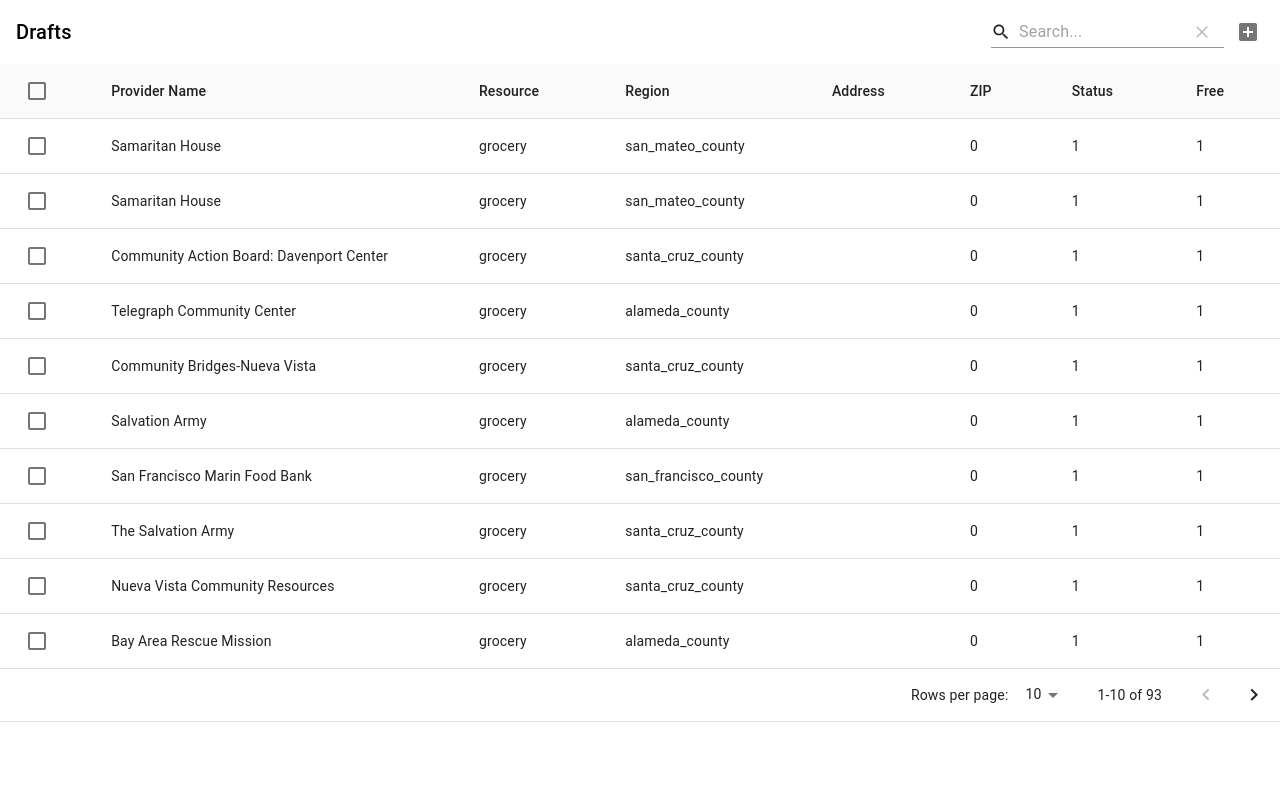
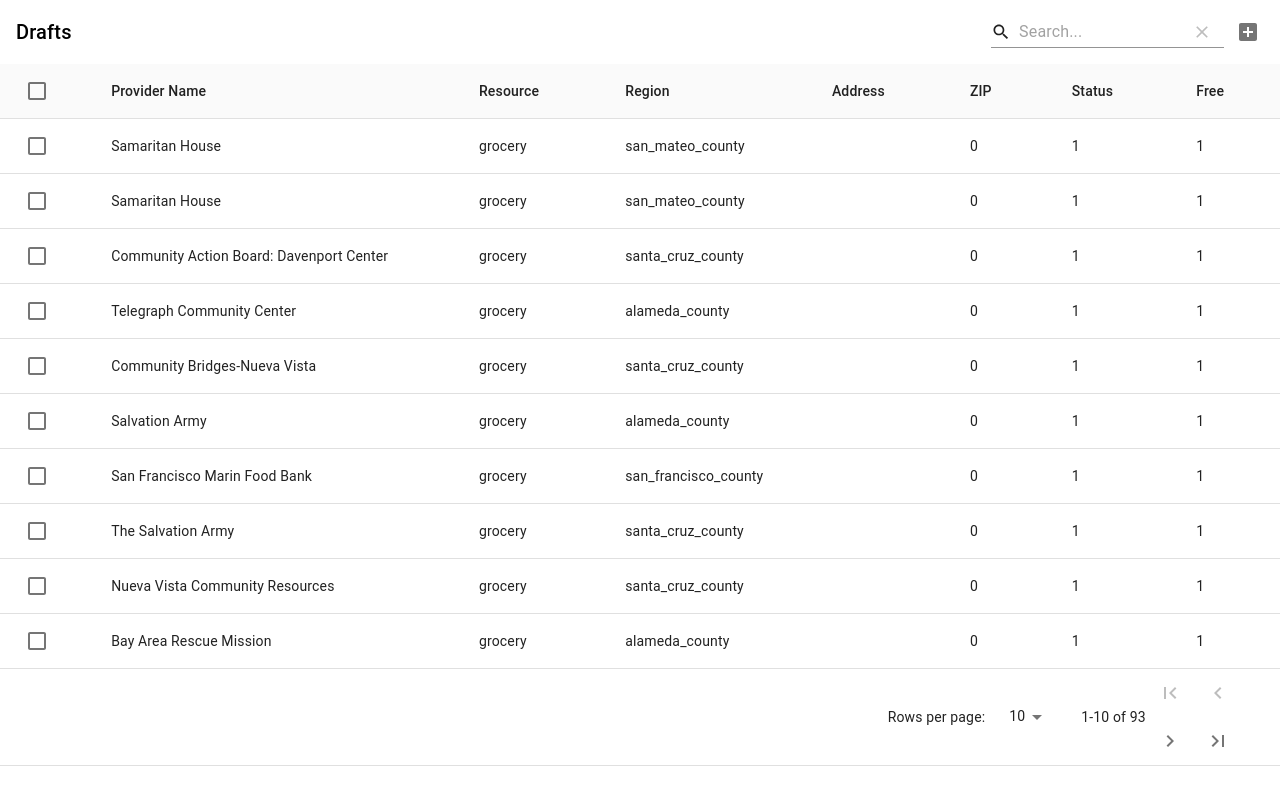
Before and after one commit to dcl-covid-19/bac-volunteer-cms, a React (Create React App) app: page / in a window 1280 px wide. Shown: the top 786 px of the page. Built offline with nearby package versions, Linux system fonts and the light colour scheme.

Commit message:
Table Pagination Actions

```diff
--- a/src/components/table/Table.tsx
+++ b/src/components/table/Table.tsx
@@ -11,6 +11,7 @@
 import TableSortLabel from '@material-ui/core/TableSortLabel';
 import { useGlobalFilter, usePagination, useRowSelect, useSortBy, useTable, Column } from 'react-table';
 
+import TablePaginationActions from './TablePaginationActions';
 import TableToolbar from './TableToolbar';
 import { selectColumn } from './Columns';
 
@@ -77,7 +78,6 @@
                                         {column.id !== 'selection' ? (
                                             <TableSortLabel
                                                 active={column.isSorted}
-                                                // react-table has a unsorted state which is not treated here
                                                 direction={column.isSortedDesc ? 'desc' : 'asc'}
                                             />
                                         ) : null}
@@ -109,6 +109,8 @@
                                     5,
                                     10,
                                     25,
+                                    50,
+                                    100,
                                     { label: 'All', value: data.length },
                                 ]}
                                 count={rows.length}
@@ -120,6 +122,7 @@
                                 }}
                                 onChangePage={handleChangePage}
                                 onChangeRowsPerPage={handleChangeRowsPerPage}
+                                ActionsComponent={TablePaginationActions}
                             />
                         </TableRow>
                     </TableFooter>
--- /dev/null
+++ b/src/components/table/TablePaginationActions.tsx
@@ -0,0 +1,57 @@
+import React from 'react';
+
+import { useTheme } from '@material-ui/core/styles';
+import IconButton from '@material-ui/core/IconButton';
+import FirstPageIcon from '@material-ui/icons/FirstPage';
+import KeyboardArrowLeft from '@material-ui/icons/KeyboardArrowLeft';
+import KeyboardArrowRight from '@material-ui/icons/KeyboardArrowRight';
+import LastPageIcon from '@material-ui/icons/LastPage';
+
+interface TablePaginationActionsProps {
+    count: number;
+    page: number;
+    rowsPerPage: number;
+    onChangePage: (event: React.MouseEvent<HTMLButtonElement>, newPage: number) => void;
+};
+
+function TablePaginationActions(props: TablePaginationActionsProps) {
+    const theme = useTheme();
+    const { count, page, rowsPerPage, onChangePage } = props;
+
+    const maxPages = Math.max(0, Math.ceil(count / rowsPerPage) - 1);
+    const handleFirstPageButtonClick = (event: React.MouseEvent<HTMLButtonElement>) => onChangePage(event, 0);
+    const handleBackButtonClick = (event: React.MouseEvent<HTMLButtonElement>) => onChangePage(event, page - 1);
+    const handleNextButtonClick = (event: React.MouseEvent<HTMLButtonElement>) => onChangePage(event, page + 1);
+    const handleLastPageButtonClick = (event: React.MouseEvent<HTMLButtonElement>) => onChangePage(event, maxPages);
+
+    return (
+        <div>
+            <IconButton
+                onClick={handleFirstPageButtonClick}
+                disabled={page === 0}
+                aria-label="first page"
+            >
+                {theme.direction === 'rtl' ? <LastPageIcon /> : <FirstPageIcon />}
+            </IconButton>
+            <IconButton onClick={handleBackButtonClick} disabled={page === 0} aria-label="previous page">
+                {theme.direction === 'rtl' ? <KeyboardArrowRight /> : <KeyboardArrowLeft />}
+            </IconButton>
+            <IconButton
+                onClick={handleNextButtonClick}
+                disabled={page >= maxPages}
+                aria-label="next page"
+            >
+                {theme.direction === 'rtl' ? <KeyboardArrowLeft /> : <KeyboardArrowRight />}
+            </IconButton>
+            <IconButton
+                onClick={handleLastPageButtonClick}
+                disabled={page >= maxPages}
+                aria-label="last page"
+            >
+                {theme.direction === 'rtl' ? <FirstPageIcon /> : <LastPageIcon />}
+            </IconButton>
+        </div>
+    );
+}
+
+export default TablePaginationActions;
```
